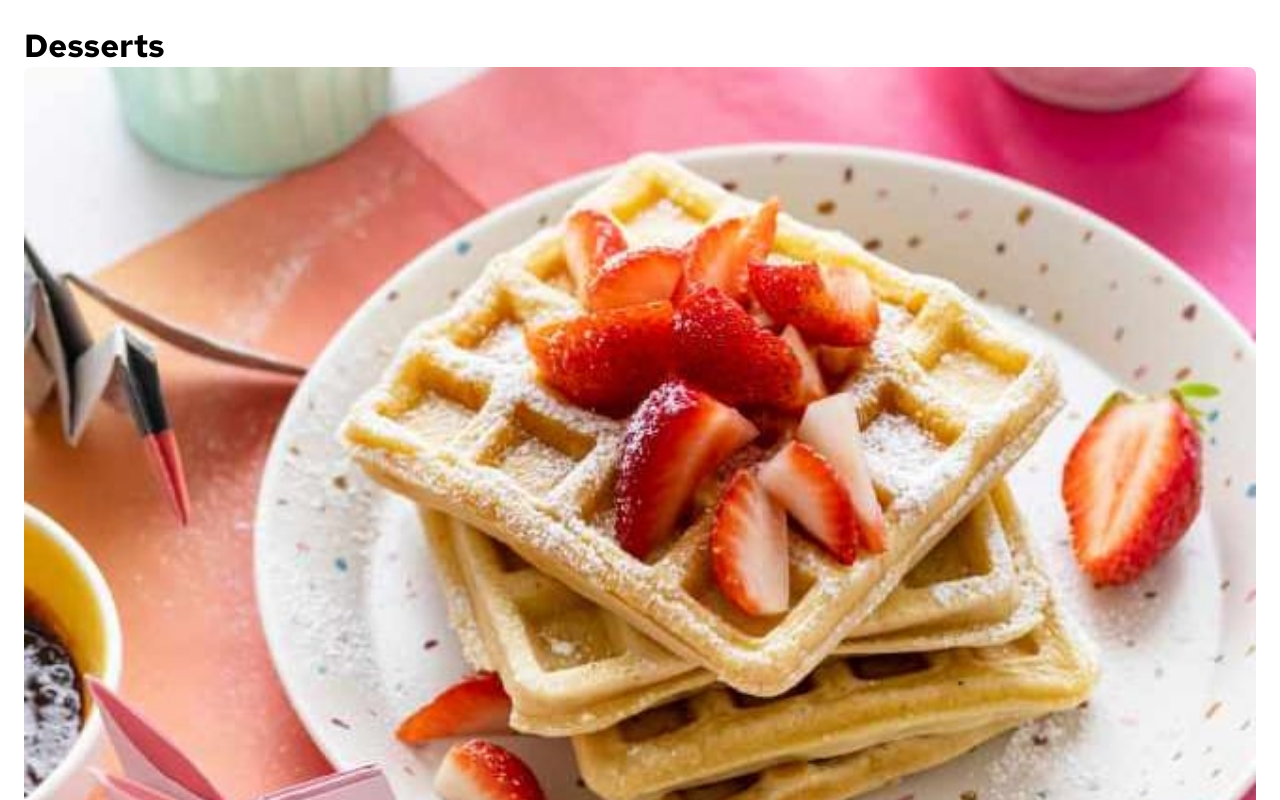
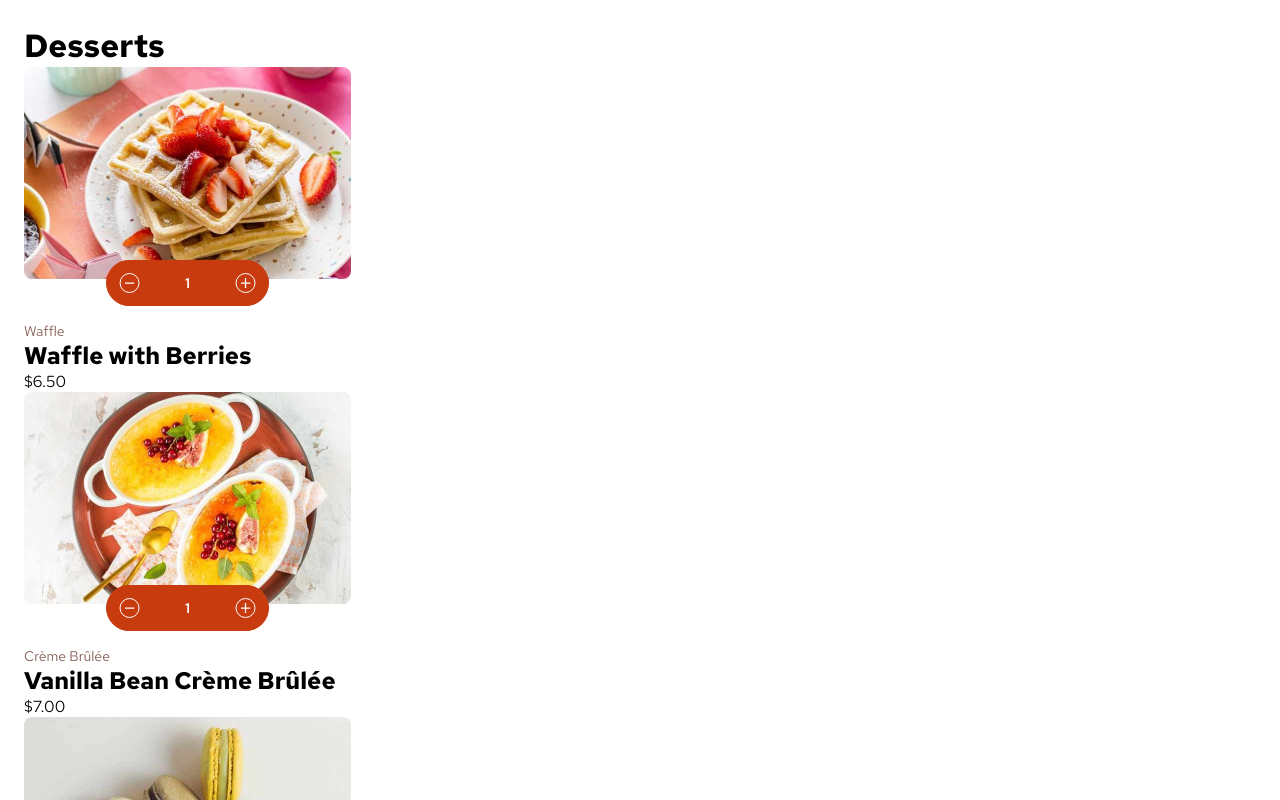
Before and after one commit to niiquash/productListWithCart, a React (Vite) app: page / in a window 1280 px wide. Shown: the top 800 px of the page. Built offline with nearby package versions, Linux system fonts and the light colour scheme.

Commit message:
fix/adjust styling on add to cart and increase/decrease quantity buttons

```diff
--- a/src/components/addToCartButton/AddToCartButton.css
+++ b/src/components/addToCartButton/AddToCartButton.css
@@ -1,15 +1,17 @@
-.add-to-cart-button-container {
-  position: absolute;
-  bottom: 0;
-  left: 50%;
-  transform: translateX(-50%);
+.wrap {
+  text-wrap: nowrap;
 }
 
 .add-to-cart-button {
+  position: absolute;
+  bottom: -22px;
+  left: 50%;
+  transform: translateX(-50%);
+
   display: flex;
   align-items: center;
   gap: 8px;
-  padding: 14px 28px;
+  padding: 12px 28px;
   background-color: white;
   border: 1px solid #c73b0f;
   border-radius: 999px;
--- a/src/components/addToCartButton/AddToCartButton.jsx
+++ b/src/components/addToCartButton/AddToCartButton.jsx
@@ -2,16 +2,14 @@ import "./AddToCartButton.css";
 
 const AddToCartButton = () => {
   return (
-    <div className="add-to-cart-button-container">
     <button className="add-to-cart-button">
       <img
         src="/images/icon-add-to-cart.svg"
         alt="Icon of a cart"
         className="cart-image"
       />
-        <span className="add-to-cart-button-text">Add to Cart</span>
+      <span className="add-to-cart-button-text wrap">Add to Cart</span>
     </button>
-    </div>
   );
 };
 
--- a/src/components/product/Product.css
+++ b/src/components/product/Product.css
@@ -2,7 +2,7 @@
   display: flex;
   flex-direction: column;
   gap: 16px;
-  min-width: 327px;
+  max-width: 327px;
 }
 
 .product-image-and-button {
@@ -12,6 +12,10 @@
 
 .product-image {
   width: 100%;
-  height: auto;
   border-radius: 8px;
 }
+
+.product-category {
+  font-size: 14px;
+  color: #87635a;
+}
--- a/src/components/product/Product.jsx
+++ b/src/components/product/Product.jsx
@@ -12,7 +12,7 @@ const Product = ({ product }) => {
             alt={product.name}
             className="product-image"
           />
-          {/* <AddToCartButton /> */}
+          <AddToCartButton />
           <QuantityButton />
         </div>
         <div className="product-info">
--- a/src/components/quantityButton/QuantityButton.css
+++ b/src/components/quantityButton/QuantityButton.css
@@ -1,17 +1,17 @@
 .quantity-button {
   position: absolute;
-  bottom: 0;
+  bottom: -22px;
   left: 50%;
   transform: translateX(-50%);
 
   background-color: #c73b0f;
-  padding: 12px 13px;
+  padding: 13px 13px;
   border-radius: 999px;
   color: white;
   display: flex;
   align-items: center;
   justify-content: space-between;
-  gap: 42px;
+  gap: 46px;
 }
 
 .quantity {
@@ -21,8 +21,8 @@
 
 .quantity-reduce-button,
 .quantity-increase-button {
-  width: 18px;
-  height: 18px;
+  width: 20px;
+  height: 20px;
   border: 1px solid white;
   border-radius: 50%;
   background: none;
```
Lines whose indentation alone changed are shown as unchanged.
